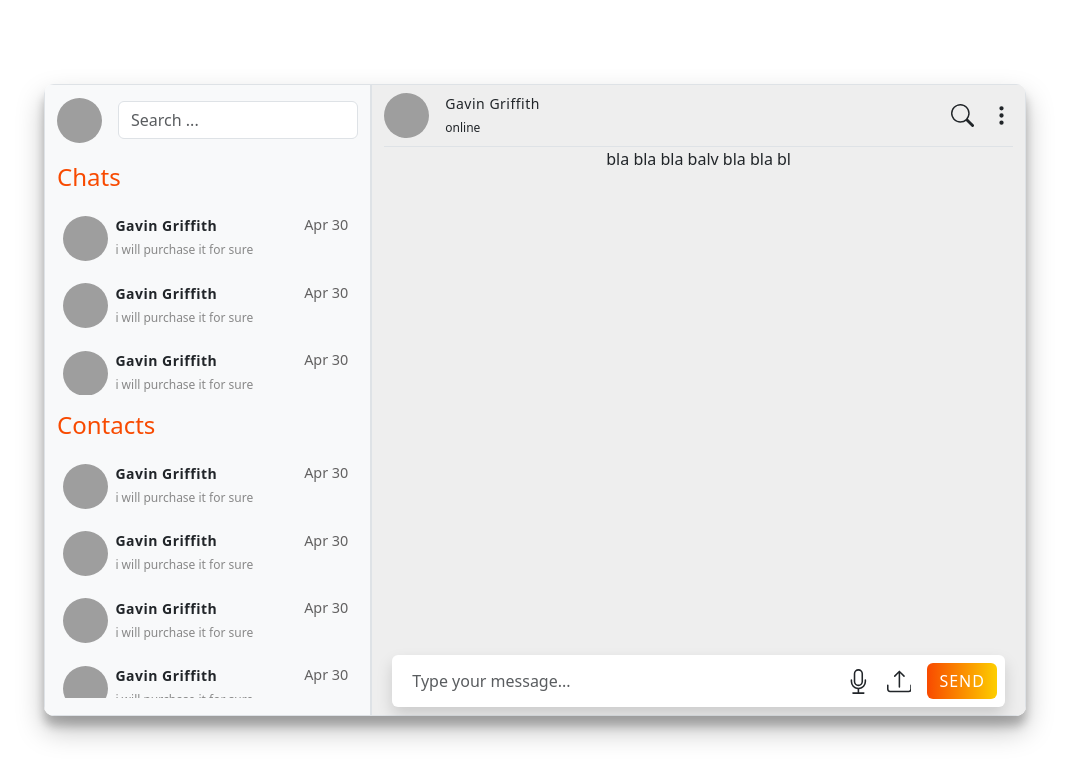
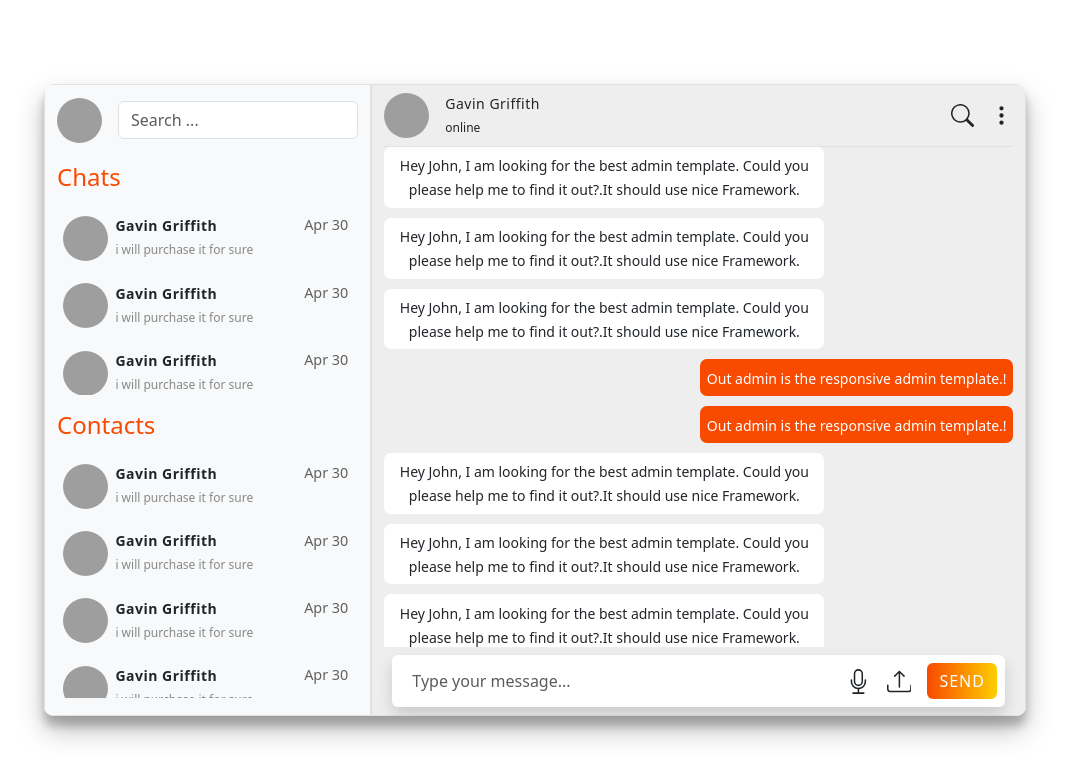
Before and after one commit to Mohammad-Alismael/cs931-chat-system-react, a React (Vite) app in the folder chat-system/: page /chat in a window 1280 px wide. Shown: the top 780 px of the page, without its empty margins (105-1174 px from the left). Built offline with nearby package versions, Linux system fonts and the light colour scheme; grey boxes are pictures that could not be loaded; the HTML template or start-up script is replaced by a standard one.

Commit message:
adding chat body components

```diff
--- /dev/null
+++ b/chat-system/src/components/messageContainer/recipient/recipient.jsx
@@ -0,0 +1,16 @@
+import React from "react";
+import PropTypes from "prop-types";
+import styles from './recipient.module.css'
+Recipient.propTypes = {};
+
+function Recipient(props) {
+  return (
+    <div
+      className={styles.container}
+    >
+      <span>Out admin is the responsive admin template.!</span>
+    </div>
+  );
+}
+
+export default Recipient;
--- /dev/null
+++ b/chat-system/src/components/messageContainer/recipient/recipient.module.css
@@ -0,0 +1,14 @@
+.container {
+    display: inline-block;
+    align-self: flex-end;
+    max-width: 70%;
+    padding: 0.4rem;
+    margin-bottom: 10px;
+    background-color: #f84a00;
+    color: #fff;
+    border-radius: 7px;
+}
+
+.container > span{
+    font-size: 14px;
+}
--- /dev/null
+++ b/chat-system/src/components/messageContainer/sender/sender.jsx
@@ -0,0 +1,13 @@
+import React from 'react';
+import PropTypes from 'prop-types';
+import styles from './sender.module.css'
+
+function Sender(props) {
+    return (
+        <div className={styles.container}>
+            <span>Hey John, I am looking for the best admin template. Could you please help me to find it out?.It should use nice Framework.</span>
+        </div>
+    );
+}
+
+export default Sender;
--- /dev/null
+++ b/chat-system/src/components/messageContainer/sender/sender.module.css
@@ -0,0 +1,13 @@
+.container {
+    display: inline-block;
+    align-self: flex-start;
+    max-width: 70%;
+    padding: 0.4rem;
+    background-color: #fff;
+    margin-bottom: 10px;
+    border-radius: 7px;
+}
+
+.container > span{
+    font-size: 14px;
+}
--- a/chat-system/src/pages/chatPage/components/chatBody/ChatBody.jsx
+++ b/chat-system/src/pages/chatPage/components/chatBody/ChatBody.jsx
@@ -1,20 +1,33 @@
-import React from 'react';
-import PropTypes from 'prop-types';
+import React from "react";
+import PropTypes from "prop-types";
 import styles from "./ChatBody.module.css";
-ChatBody.propTypes = {
-
-};
+import Sender from "../../../../components/messageContainer/sender/sender.jsx";
+import Recipient from "../../../../components/messageContainer/recipient/recipient.jsx";
+ChatBody.propTypes = {};
 
 function ChatBody(props) {
-    return (
-        <div className={styles.container}>
-            bla bla bla
-            balv
-            bla
-            bla
-            bl
-        </div>
-    );
+  return (
+    <div className={styles.container}>
+      <Sender />
+      <Sender />
+      <Sender />
+      <Recipient />
+      <Recipient />
+      <Sender />
+      <Sender />
+      <Sender />
+      <Sender />
+      <Recipient />
+      <Recipient />
+      <Sender />
+      <Sender />
+      <Sender />
+      <Sender />
+      <Recipient />
+      <Recipient />
+      <Sender />
+    </div>
+  );
 }
 
 export default ChatBody;
--- a/chat-system/src/pages/chatPage/components/chatBody/ChatBody.module.css
+++ b/chat-system/src/pages/chatPage/components/chatBody/ChatBody.module.css
@@ -1,4 +1,7 @@
 .container{
+    display: flex;
+    flex-direction: column;
     background-color: rgb(238, 238, 238);
-    min-height: 500px;
+    height: 500px;
+    overflow-y: scroll;
 }
```
